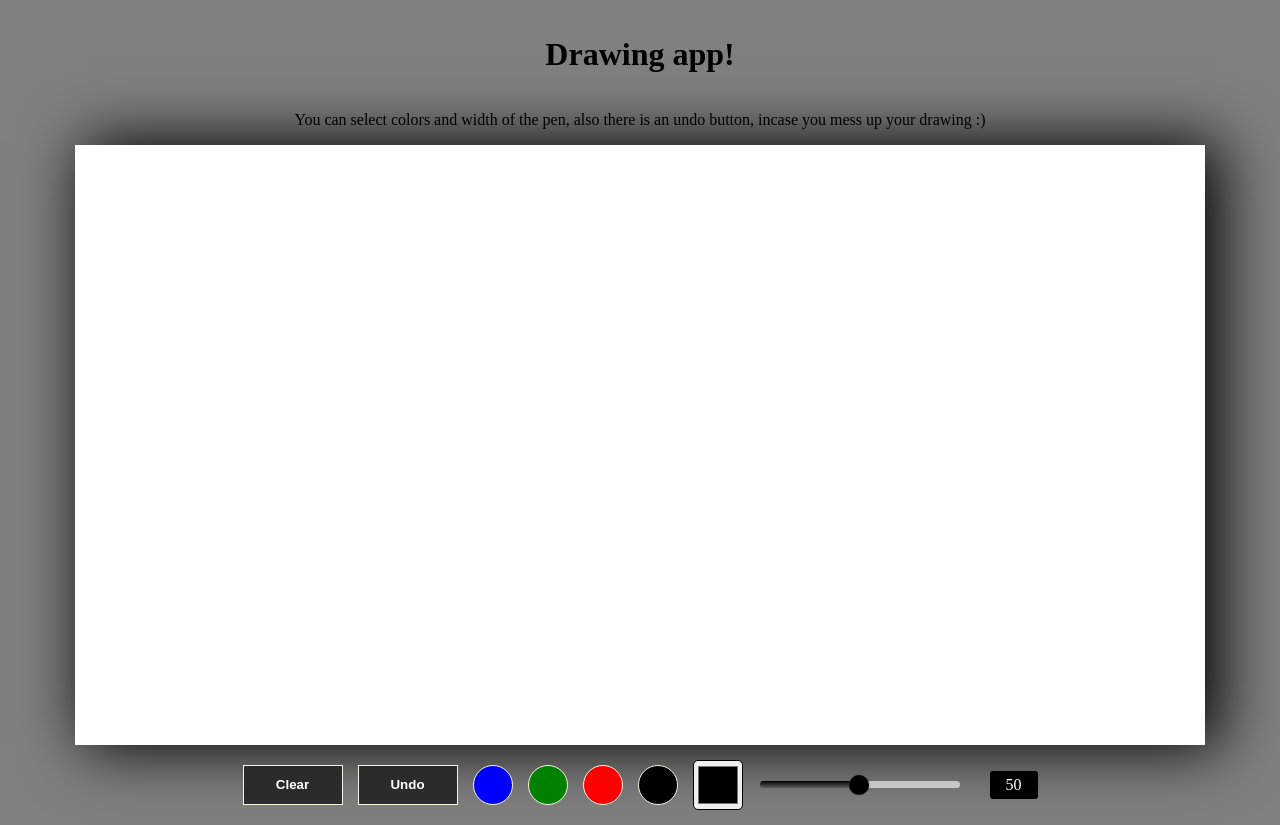
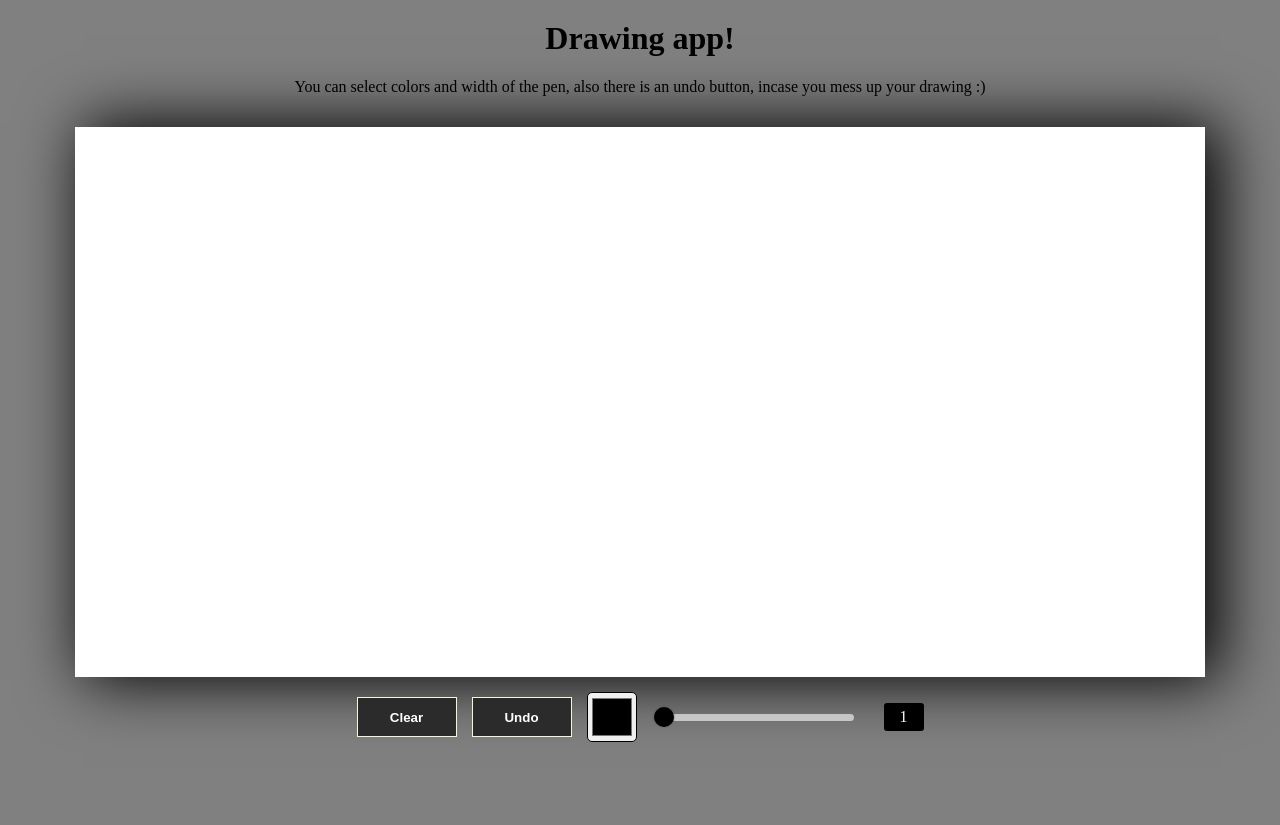
Before and after one commit to MantasPauza/Odin-etch-a-sketch, a plain HTML site: page index.html in a window 1280 px wide. After the commit the page ends 800 px from the top, so only its background shows below. Drawn offline with Linux system fonts and the light colour scheme.

Commit message:
refactor: :art: restructure code
fixed code structure

```diff
--- a/index.html
+++ b/index.html
@@ -5,7 +5,7 @@
     <meta http-equiv="X-UA-Compatible" content="IE=edge" />
     <meta name="viewport" content="width=device-width, initial-scale=1.0" />
     <script type="module" defer src="script.js"></script>
-    <link rel="stylesheet" href="styles.css" />
+    <link rel="stylesheet" href="./styles/styles.css" />
     <title>Document</title>
   </head>
   <body>
@@ -17,14 +17,9 @@
         <button type="button" class="button" id="clearButton">Clear</button>
         <button type="button" class="button" id="undoButton">Undo</button>
 
-        <div onClick="changeColor(this)" class="color_field" style="background: blue;" ></div>
-        <div onClick="changeColor(this)" class="color_field" style="background: green;" ></div>
-        <div onClick="changeColor(this)" class="color_field" style="background: red;" ></div>
-        <div onClick="changeColor(this)" class="color_field" style="background: black;" ></div>
-
         <input oninput="pickedColor(this)" type="color" class="color_picker" autocomplete="off" value="#000000">
-        <input oninput="inputValue(this); rangevalue.value=value"type="range" min="1" max="100" value="50"class="pen_weight">
-        <output id="rangevalue">50</output>
+        <input oninput="inputValue(this); rangevalue.value=value"type="range" min="1" max="100" value="1" class="pen_weight">
+        <output id="rangevalue">1</output>
       </div>
     </div>
   </body>
--- a/script.js
+++ b/script.js
@@ -1,4 +1,4 @@
-import { rangeInputs, handleInputChange } from "./_slider.js"; // importing input controls
+import { rangeInputs, handleInputChange } from "./script/_slider.js"; // importing input controls
 
 const undoButton = document.querySelector("#undoButton"); //
 const clearButton = document.querySelector("#clearButton"); // selecting buttons to add functionality to undo/clear buttons
@@ -8,9 +8,8 @@ clearButton.addEventListener("click", clearCanvas); // adding event listeners to
 
 const canvas = document.querySelector("#canvas");
 canvas.width = window.innerWidth - 150;
-canvas.height = window.innerHeight - 200;
+canvas.height = window.innerHeight - 250;
 
-window.changeColor = changeColor;
 window.pickedColor = pickedColor;
 window.inputValue = inputValue;
 
@@ -19,7 +18,7 @@ context.fillStyle = "white";
 context.fillRect(0, 0, canvas.width, canvas.height);
 
 let drawColor = "black";
-let drawWidth = "2";
+let drawWidth = "1";
 let isDrawing = false;
 let historyArray = [];
 let index = -1;
@@ -71,10 +70,6 @@ rangeInputs.forEach((input) => {
   input.addEventListener("input", handleInputChange);
 });
 
-function changeColor(element) {
-  drawColor = element.style.background;
-}
-
 function pickedColor(element) {
   drawColor = element.value;
 }
@@ -82,6 +77,7 @@ function pickedColor(element) {
 function inputValue(element) {
   drawWidth = element.value;
 }
+
 
 function clearCanvas() {
   context.fillStyle = "white";
@@ -95,7 +91,7 @@ function undoCanvas() {
   if ( index <= 0) {
     clearCanvas();
   } else {
-  index -= 1;
+  index = index - 1;
   historyArray.pop();
   context.putImageData(historyArray[index], 0, 0);
   }
--- a/styles.scss
+++ /dev/null
@@ -1,55 +0,0 @@
-@import "slider";
-
-
-body {
-  margin: 0;
-  padding: 15px;
-  overflow: hidden;
-  background: grey;
-}
-
-.wrapper {
-  display: flex;
-  flex-direction: column;
-  align-items: center;
-  canvas {
-    box-shadow: 12px 0px 60px 3px black;
-    cursor: pointer;
-  }
-  #misc {
-    display: flex;
-    justify-content: center;
-    align-items: center;
-    gap: 15px;
-    margin-top: 15px;
-    .color_field {
-      height: 40px;
-      width: 40px;
-      min-width: 40px;
-      min-height: 40px;
-      cursor: pointer;
-      display: inline-block;
-      box-sizing: border-box;
-      border-radius: 50%;
-      border: 1px solid beige;
-    }
-    .button {
-      align-self: center;
-      width: 100px;
-      height: 40px;
-      border: 1px solid beige;
-      cursor: pointer;
-      color: white;
-      background: rgb(43, 43, 43);
-      font-weight: bold;
-    }
-    .color_picker {
-      align-self: center;
-      height: 50px;
-      border-radius: 10%;
-    }
-    .pen_weight {
-      align-self: center;
-    }
-  }
-}
--- a/_slider.scss
+++ b/styles/_slider.scss
@@ -6,7 +6,7 @@ input[type="range"] {
     background: rgba(255, 255, 255, 0.6);
     border-radius: 5px;
     background-image: linear-gradient(#000000, #5e5e5e);
-    background-size: 50% 100%;
+    background-size: 1% 100%;
     background-repeat: no-repeat;
   }
   input[type="range"]::-webkit-slider-thumb {
--- /dev/null
+++ b/styles/styles.scss
@@ -0,0 +1,47 @@
+@import "slider";
+
+body {
+  margin: 0;
+  padding: 15px;
+  overflow: hidden;
+  background: grey;
+
+  .wrapper {
+    display: flex;
+    flex-direction: column;
+    align-items: center;
+    h1 {
+      margin: 5px;
+    }
+    canvas {
+      box-shadow: 12px 0px 60px 3px black;
+      cursor: pointer;
+      margin-top: 15px;
+    }
+    #misc {
+      display: flex;
+      justify-content: center;
+      align-items: center;
+      gap: 15px;
+      margin-top: 15px;
+      .button {
+        align-self: center;
+        width: 100px;
+        height: 40px;
+        border: 1px solid beige;
+        cursor: pointer;
+        color: white;
+        background: rgb(43, 43, 43);
+        font-weight: bold;
+      }
+      .color_picker {
+        align-self: center;
+        height: 50px;
+        border-radius: 10%;
+      }
+      .pen_weight {
+        align-self: center;
+      }
+    }
+  }
+}
```
Also changed, not shown: script/_slider.js (renamed from _slider.js), styles/styles.css, 2 other files.
